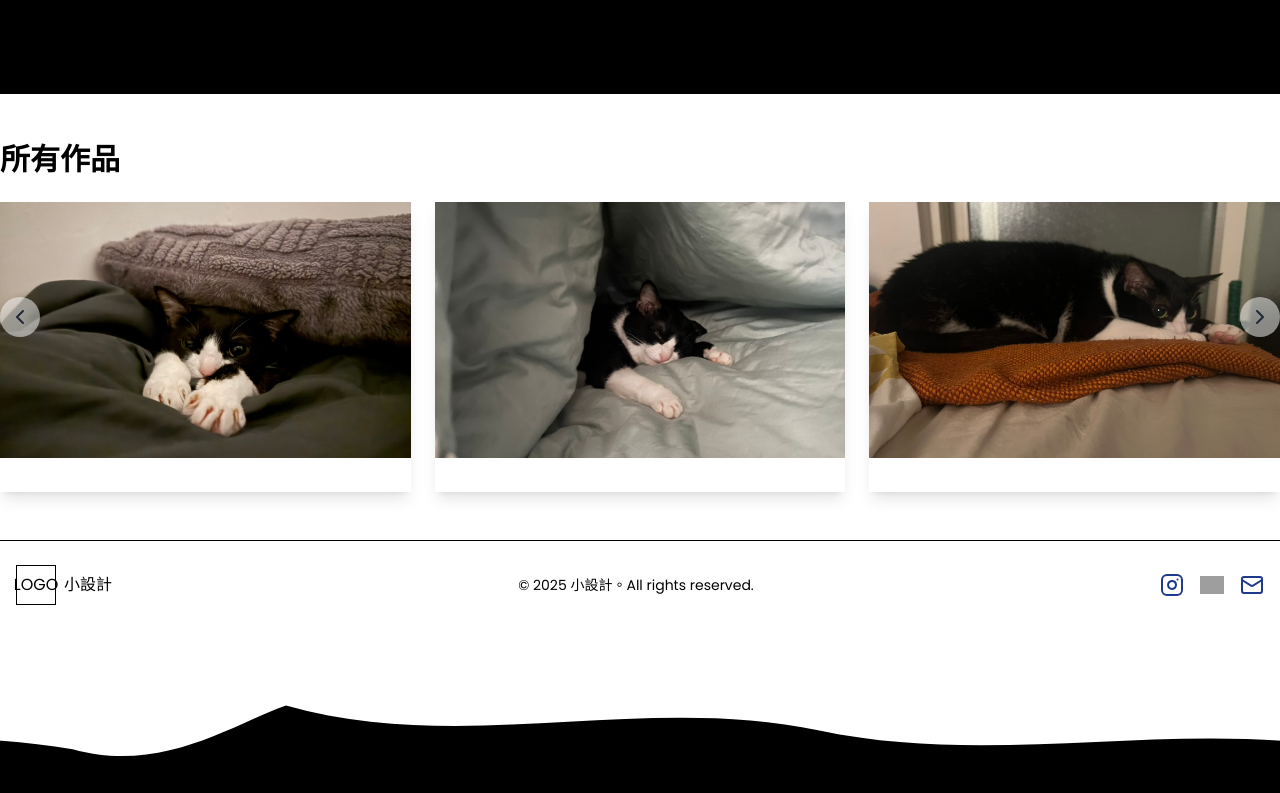
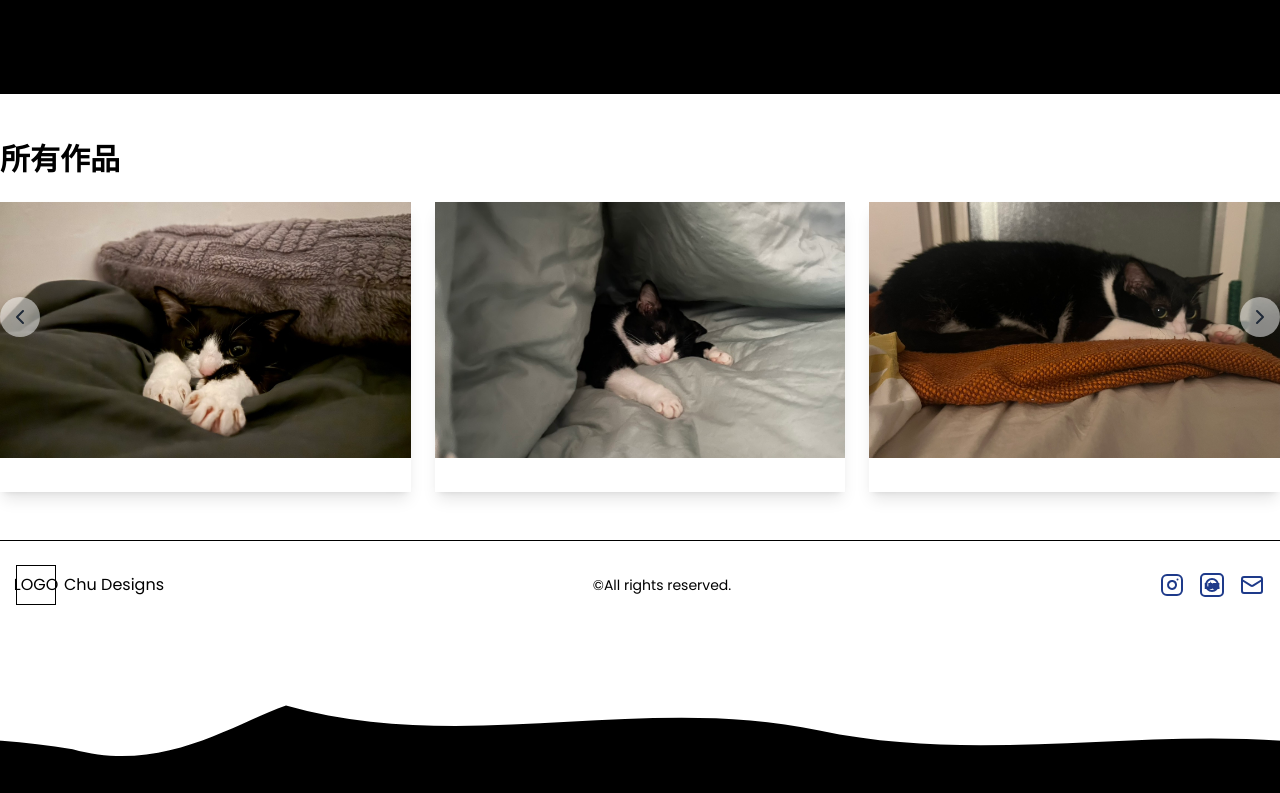
Before and after one commit to DeanYtest/design-showcase, a Next.js app: page / in a window 1280 px wide. Shown: the part 866-1659 px from the top of the page. Built offline with nearby package versions, Linux system fonts and the light colour scheme; grey boxes are pictures that could not be loaded.

Commit message:
fix:footer3

```diff
--- a/app/FooterDark.tsx
+++ b/app/FooterDark.tsx
@@ -1,30 +1,52 @@
+// components/FooterDark.tsx
 'use client';
 
-import Image from 'next/image';
 import { Instagram, Mail } from 'lucide-react';
+import React from 'react';
+
+function LineIcon(props: React.SVGProps<SVGSVGElement>) {
+  return (
+    <svg viewBox="0 0 24 24" {...props} fill="none" stroke="currentColor" strokeWidth={2}>
+      <rect x={1} y={1} width={22} height={22} rx={4} ry={4} />
+      <circle cx={12} cy={12} r={6} />
+      <text
+        x="12"
+        y="15"
+        textAnchor="middle"
+        fontSize="6"
+        fontFamily="sans-serif"
+        fill="currentColor"
+      >
+        LINE
+      </text>
+    </svg>
+  );
+}
 
 export default function FooterDark() {
   return (
     <footer className="bg-black text-white border-t border-white py-6">
       <div className="max-w-7xl mx-auto px-4 flex flex-col md:flex-row items-center justify-between">
-        {/* 左側 LOGO & 品牌 */}
+        {/* LOGO + 品牌 */}
         <div className="flex items-center space-x-2 mb-4 md:mb-0">
           <div className="w-10 h-10 border border-white flex items-center justify-center">
             LOGO
           </div>
           <span className="font-medium">小設計</span>
         </div>
-        {/* 中間 版權 */}
+
+        {/* 版權 */}
         <div className="mb-4 md:mb-0">
           <span className="text-sm">© 2025 小設計。All rights reserved.</span>
         </div>
-        {/* 右側 三圖示 */}
+
+        {/* Contact 三圖示 */}
         <div className="flex items-center space-x-4">
           <a href="#" aria-label="Instagram" target="_blank" rel="noreferrer">
             <Instagram size={24} />
           </a>
           <a href="#" aria-label="LINE" target="_blank" rel="noreferrer">
-            <Image src="/icons/line.svg" alt="LINE" width={24} height={24} />
+            <LineIcon width={24} height={24} />
           </a>
           <a href="#" aria-label="Gmail">
             <Mail size={24} />
--- a/app/FooterLight.tsx
+++ b/app/FooterLight.tsx
@@ -1,30 +1,52 @@
+// components/FooterLight.tsx
 'use client';
 
-import Image from 'next/image';
 import { Instagram, Mail } from 'lucide-react';
+import React from 'react';
+
+function LineIcon(props: React.SVGProps<SVGSVGElement>) {
+  return (
+    <svg viewBox="0 0 24 24" {...props} fill="none" stroke="currentColor" strokeWidth={2}>
+      <rect x={1} y={1} width={22} height={22} rx={4} ry={4} />
+      <circle cx={12} cy={12} r={6} />
+      <text
+        x="12"
+        y="15"
+        textAnchor="middle"
+        fontSize="6"
+        fontFamily="sans-serif"
+        fill="currentColor"
+      >
+        LINE
+      </text>
+    </svg>
+  );
+}
 
 export default function FooterLight() {
   return (
     <footer className="bg-white text-black border-t border-black py-6">
       <div className="max-w-7xl mx-auto px-4 flex flex-col md:flex-row items-center justify-between">
-        {/* 左側 LOGO & 品牌 */}
+        {/* LOGO + 品牌 */}
         <div className="flex items-center space-x-2 mb-4 md:mb-0">
           <div className="w-10 h-10 border border-black flex items-center justify-center">
             LOGO
           </div>
-          <span className="font-medium">小設計</span>
+          <span className="font-medium">Chu Designs</span>
         </div>
-        {/* 中間 版權 */}
+
+        {/* 版權 */}
         <div className="mb-4 md:mb-0">
-          <span className="text-sm">© 2025 小設計。All rights reserved.</span>
+          <span className="text-sm">©All rights reserved.</span>
         </div>
-        {/* 右側 三圖示 */}
+
+        {/* Contact 三圖示 */}
         <div className="flex items-center space-x-4">
           <a href="#" aria-label="Instagram" target="_blank" rel="noreferrer">
             <Instagram size={24} />
           </a>
           <a href="#" aria-label="LINE" target="_blank" rel="noreferrer">
-            <Image src="/icons/line.svg" alt="LINE" width={24} height={24} />
+            <LineIcon width={24} height={24} />
           </a>
           <a href="#" aria-label="Gmail">
             <Mail size={24} />
--- a/app/layout.tsx
+++ b/app/layout.tsx
@@ -5,7 +5,7 @@ import WaveTransition from '../components/ui/WaveTransition';
 // import Footer from './Footer';  // <- 刪除這一行
 
 export const metadata = {
-  title: '小設 設計作品集',
+  title: 'Chu Designs',
   description: '個人品牌視覺設計作品集',
 };
 
```
